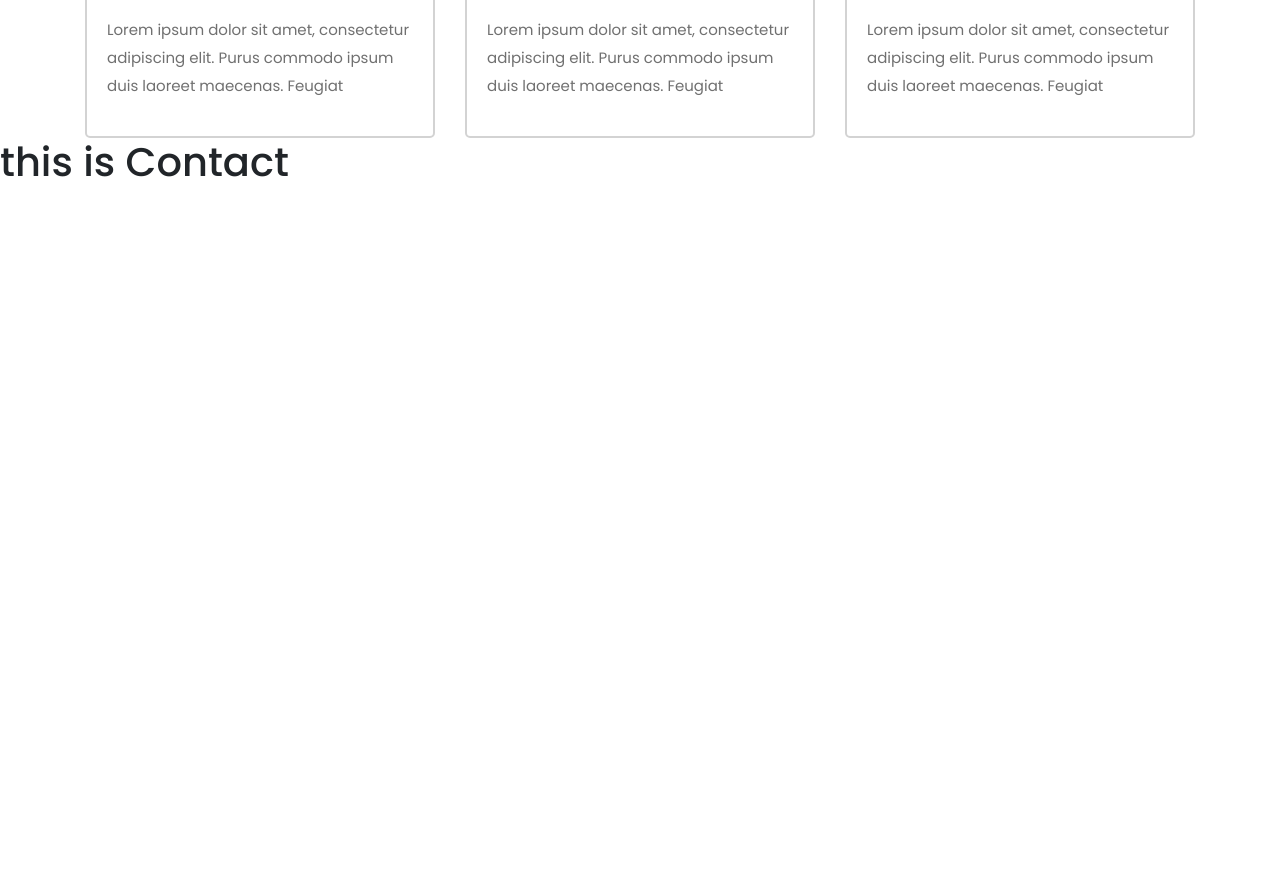
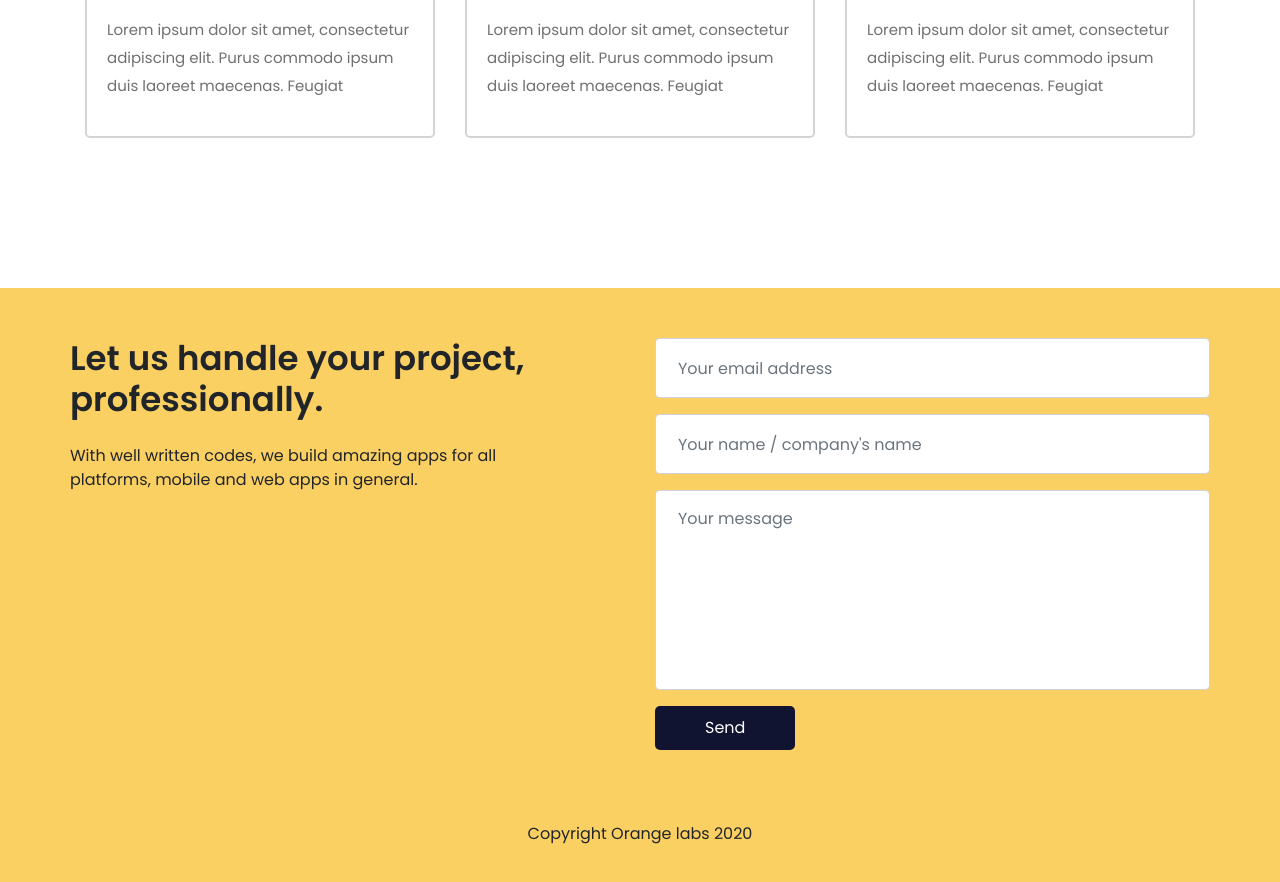
Before and after one commit to SamanwoySaha/creative-agency-client, a React (Create React App) app: page / in a window 1280 px wide. Shown: the part 2420-3302 px from the top of the page. Before the commit the page ends 2614 px from the top, so only its background shows below. Built offline with nearby package versions, Linux system fonts and the light colour scheme.

Commit message:
added contact page and footer

```diff
--- a/src/components/Home/Contact/Contact.css
+++ b/src/components/Home/Contact/Contact.css
@@ -0,0 +1,21 @@
+#contact {
+    margin-top: 150px;
+    padding: 50px 0 30px;
+    background-color: var(--brand-color);
+}
+
+.contact-input{
+    height: 60px !important;
+    border-radius: 4px;
+}
+
+.contact-message{
+    height: 200px !important;
+    border-radius: 4px;
+    resize: none !important;
+}
+
+input::placeholder, textarea::placeholder{
+    padding-left: 10px;
+    padding-top: 10px;
+}
--- a/src/components/Home/Contact/Contact.js
+++ b/src/components/Home/Contact/Contact.js
@@ -1,11 +1,29 @@
 import React from 'react';
+import { Container } from 'react-bootstrap';
+import Footer from '../Footer/Footer';
 import './Contact.css';
 
 const Contact = () => {
     return (
-        <div>
-            <h1>this is Contact</h1>
-        </div>
+        <section id="contact">
+            <Container className="px-0">
+                <div className="row">
+                    <div className="col-sm-12 col-md-5">
+                        <h1 className="heading text-left mb-4">Let us handle your project, professionally.</h1>
+                        <p>With well written codes, we build amazing apps for all platforms, mobile and web apps in general.</p>
+                    </div>
+                    <div className="col-sm-12 offset-md-1 col-md-6">
+                        <form>
+                            <input type="email" className="form-control contact-input mb-3" placeholder="Your email address" />
+                            <input type="text" className="form-control contact-input mb-3" placeholder="Your name / company's name" />
+                            <textarea className="form-control contact-message mb-3" placeholder="Your message"></textarea>
+                            <button type="submit" className="main-btn">Send</button>
+                        </form>
+                    </div>
+                </div>
+                <Footer></Footer>
+            </Container>
+        </section>
     );
 };
 
--- /dev/null
+++ b/src/components/Home/Footer/Footer.js
@@ -0,0 +1,11 @@
+import React from 'react';
+
+const Footer = () => {
+    return (
+        <div>
+            <p className="text-center mt-5 pt-4">Copyright Orange labs {(new Date()).getFullYear()}</p>
+        </div>
+    );
+};
+
+export default Footer;
```
Also changed, not shown: src/components/Home/Footer/Footer.css (added).
